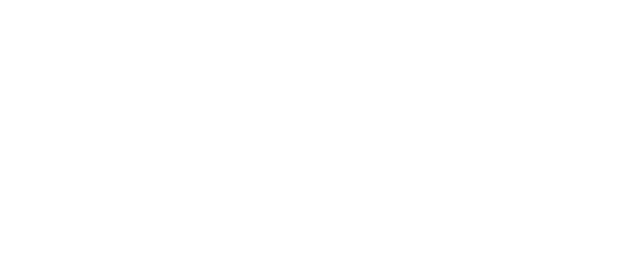
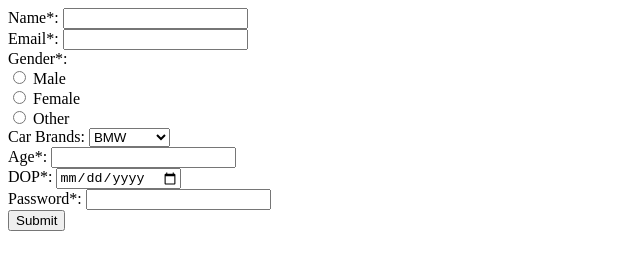
Before and after one commit to acciojob/car-insurance-form-Swethashivani, a website: page main.html in a window 1280 px wide. Shown: the whole page, without its empty margins (0-640 px from the left). Drawn offline with Linux system fonts and the light colour scheme.

Commit message:
created a submission

```diff
--- a/main.html
+++ b/main.html
@@ -8,6 +8,64 @@
 
 <body>
 	<!-- the entire body must be written by student -->
+<form action="submit-signup.php" method="post">
+  <div>
+    <label for="name">Name*:</label>
+    <input type="text" id="name" name="name" required>
+  </div>
+
+  <div>
+    <label for="email">Email*:</label>
+    <input type="email" id="email" name="email" required>
+  </div>
+
+  <div>
+    <label for="gender">Gender*:</label>
+    <div>
+      <input type="radio" id="gender-male" name="gender" value="male" required>
+      <label for="gender-male">Male</label>
+    </div>
+    <div>
+      <input type="radio" id="gender-female" name="gender" value="female" required>
+      <label for="gender-female">Female</label>
+    </div>
+    <div>
+      <input type="radio" id="gender-other" name="gender" value="other" required>
+      <label for="gender-other">Other</label>
+    </div>
+  </div>
+
+  <div>
+    <label for="cars">Car Brands:</label>
+    <select id="cars" name="cars">
+      <option value="BMW">BMW</option>
+      <option value="Audi">Audi</option>
+      <option value="Mercedes">Mercedes</option>
+    </select>
+  </div>
+
+  <div>
+    <label for="carage">Age*:</label>
+    <input type="number" id="carage" name="age" required>
+  </div>
+
+  <div>
+    <label for="dop">DOP*:</label>
+    <input type="date" id="dop" name="dop" required>
+  </div>
+
+  <div>
+    <label for="password">Password*:</label>
+    <input type="password" id="password" name="password" required>
+  </div>
+
+  <div>
+    <button type="submit">Submit</button>
+  </div>
+</form>
+
+
+
     <script type="text/javascript" src="./script.js">
 </script>
 
```
